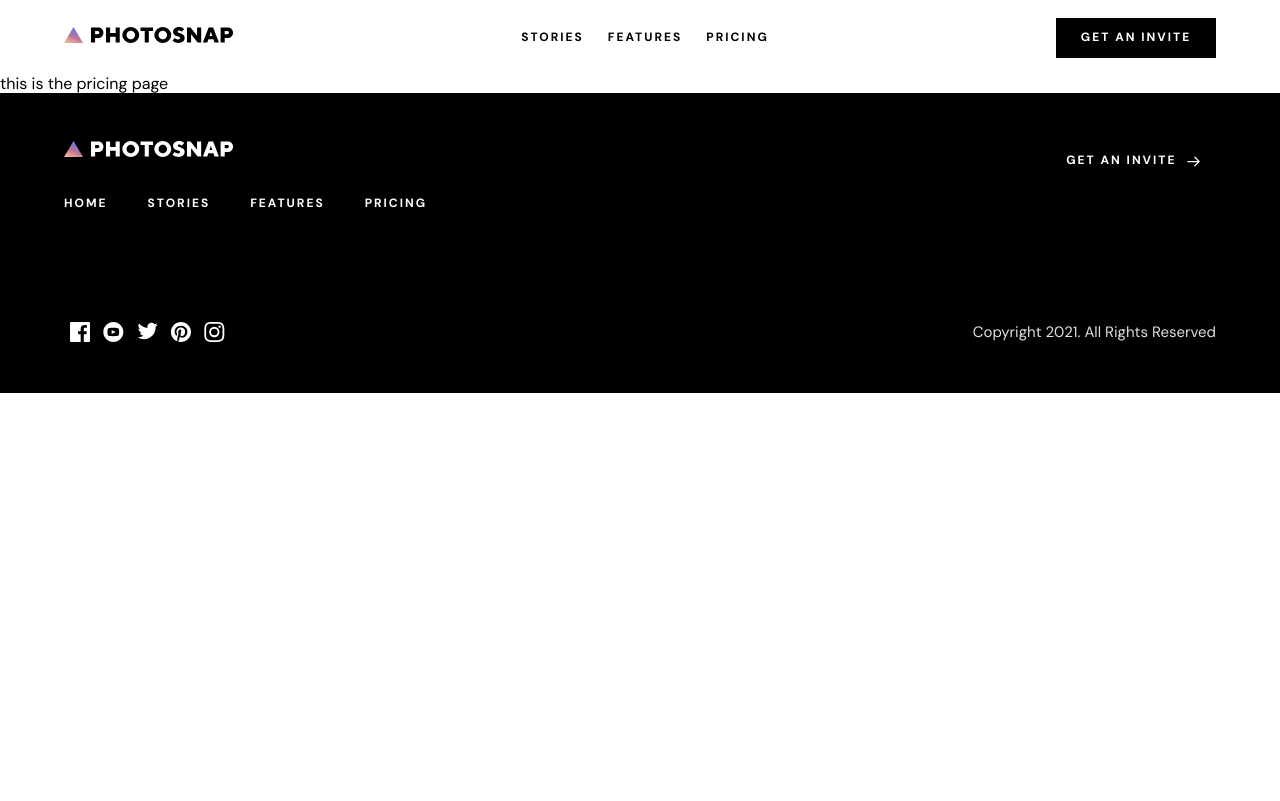
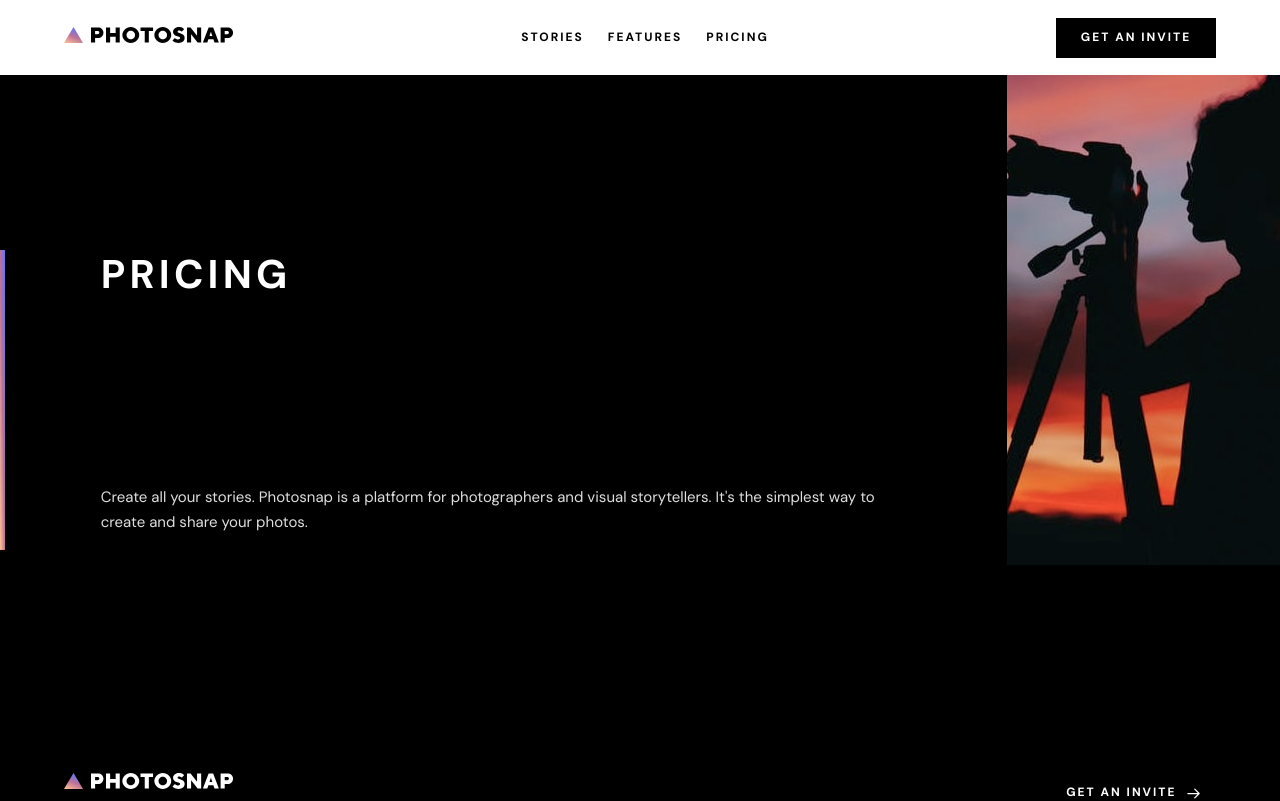
Before and after one commit to chungleee/photosnap, a Next.js app: page /pricing in a window 1280 px wide. Shown: the top 801 px of the page. Built offline with nearby package versions, Linux system fonts and the light colour scheme.

Commit message:
feat: pricing page hero banner filled with its props

```diff
--- a/pages/pricing.js
+++ b/pages/pricing.js
@@ -1,7 +1,25 @@
 import React from 'react';
+import Hero from '../components/Hero/Hero';
+import PricingCard from '../components/PricingCard/PricingCard';
 
 const Pricing = () => {
-	return <div>this is the pricing page</div>;
+	const heroImages = {
+		mobile: '/assets/pricing/mobile/hero.jpg',
+		tablet: '/assets/pricing/tablet/hero.jpg',
+		desktop: '/assets/pricing/desktop/hero.jpg',
+	};
+	return (
+		<div>
+			<Hero images={heroImages} alt='Photographer in sunset'>
+				<h1>pricing</h1>
+				<p>
+					Create all your stories. Photosnap is a platform for photographers and
+					visual storytellers. It's the simplest way to create and share your
+					photos.
+				</p>
+			</Hero>
+		</div>
+	);
 };
 
 export default Pricing;
```
